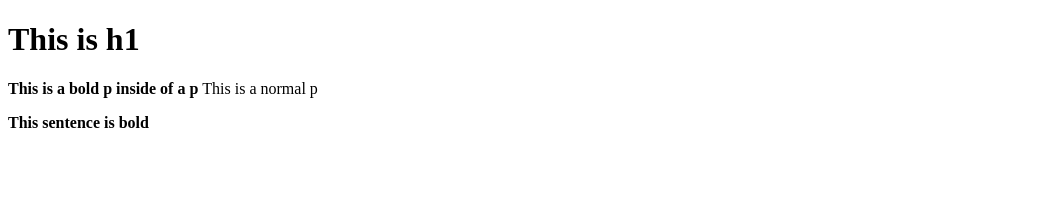
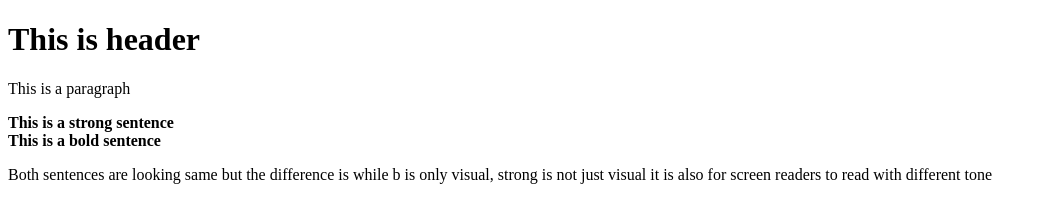
Before and after one commit to ellyse12/html-freeroam, a plain HTML site: page index.html in a window 1280 px wide. Shown: the whole page, without its empty margins (0-1047 px from the left). Drawn offline with Linux system fonts and the light colour scheme.

Commit message:
Strong and B difference

```diff
--- a/index.html
+++ b/index.html
@@ -2,8 +2,14 @@
 <html>
   <head> </head>
   <body>
-    <h1>This is h1</h1>
-    <p><b>This is a bold p inside of a p </b>This is a normal p</p>
-    <b>This sentence is bold</b>
+    <h1>This is header</h1>
+    <p>This is a paragraph</p>
+    <strong>This is a strong sentence</strong>
+    <b><br />This is a bold sentence</b>
+    <p>
+      Both sentences are looking same but the difference is while b is only
+      visual, strong is not just visual it is also for screen readers to read
+      with different tone
+    </p>
   </body>
 </html>
```
